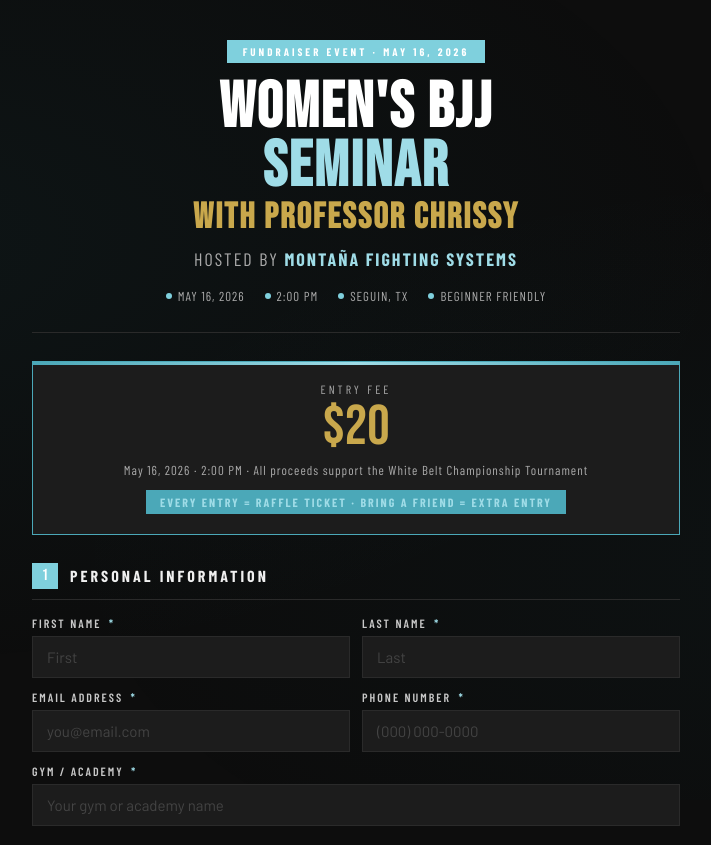
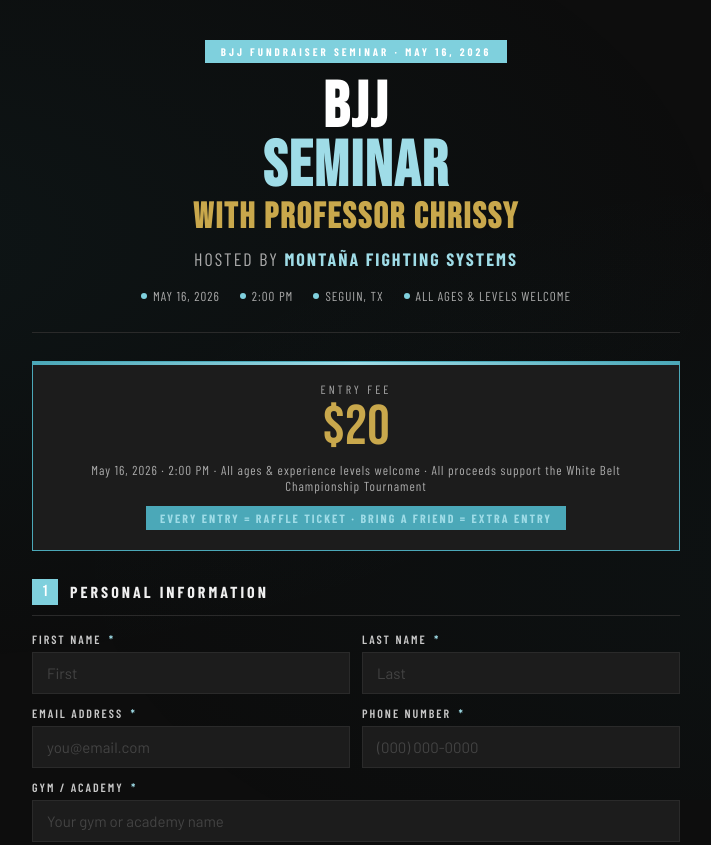
Before and after one commit to kstuart520/MFS-Seminar, a plain HTML site: page index.html in a window 1280 px wide. Shown: the top 845 px of the page, without its empty margins (284-995 px from the left). Drawn offline with nearby package versions, Linux system fonts and the light colour scheme.

Commit message:
Add files via upload

```diff
--- a/index.html
+++ b/index.html
@@ -3,7 +3,7 @@
 <head>
 <meta charset="UTF-8">
 <meta name="viewport" content="width=device-width, initial-scale=1.0">
-<title>Women's BJJ Seminar — Registration</title>
+<title>MFS BJJ Seminar — Registration</title>
 <link href="https://fonts.googleapis.com/css2?family=Bebas+Neue&family=Barlow:wght@400;500;600;700&family=Barlow+Condensed:wght@400;600;700&display=swap" rel="stylesheet">
 <style>
   :root {
@@ -521,9 +521,9 @@
 
   <!-- Header -->
   <div class="header">
-    <div class="header-badge">Fundraiser Event · May 16, 2026</div>
+    <div class="header-badge">BJJ Fundraiser Seminar · May 16, 2026</div>
     <h1>
-      Women's BJJ
+      BJJ
       <span class="highlight">Seminar</span>
       <span class="sub">with Professor Chrissy</span>
     </h1>
@@ -532,7 +532,7 @@
       <span class="meta-item"><span class="dot"></span>May 16, 2026</span>
       <span class="meta-item"><span class="dot"></span>2:00 PM</span>
       <span class="meta-item"><span class="dot"></span>Seguin, TX</span>
-      <span class="meta-item"><span class="dot"></span>Beginner Friendly</span>
+      <span class="meta-item"><span class="dot"></span>All Ages & Levels Welcome</span>
     </div>
   </div>
 
@@ -540,7 +540,7 @@
   <div class="price-banner">
     <div class="price-label">Entry Fee</div>
     <div class="price-amount">$20</div>
-    <div class="price-note">May 16, 2026 · 2:00 PM · All proceeds support the White Belt Championship Tournament</div>
+    <div class="price-note">May 16, 2026 · 2:00 PM · All ages & experience levels welcome · All proceeds support the White Belt Championship Tournament</div>
     <div class="raffle-note"> Every entry = raffle ticket · Bring a friend = extra entry</div>
   </div>
 
@@ -708,7 +708,7 @@
 
       <div class="waiver-box">
         <h4>Waiver of Liability, Release & Indemnification</h4>
-        <p>I, the undersigned participant ("Participant"), voluntarily agree to participate in the Montaña Fighting Systems Women's BJJ Seminar ("Event") to be held on May 16, 2026, at Montaña Fighting Systems, 214 E Court St, Seguin, TX 78155.</p>
+        <p>I, the undersigned participant ("Participant"), voluntarily agree to participate in the Montaña Fighting Systems BJJ Seminar ("Event") to be held on May 16, 2026, at Montaña Fighting Systems, 214 E Court St, Seguin, TX 78155.</p>
         <p><strong>Assumption of Risk:</strong> I understand and acknowledge that Brazilian Jiu-Jitsu training involves inherent risks including, but not limited to, physical contact, falls, joint stress, muscle strain, and other hazards. I voluntarily assume all such risks associated with my participation in this seminar.</p>
         <p><strong>Release of Liability:</strong> In consideration of being permitted to participate in the Event, I hereby release, waive, discharge, and covenant not to sue Montaña Fighting Systems, its owners, officers, employees, volunteers, instructors, and affiliates (collectively "Released Parties") from any and all claims, demands, losses, or damages arising from my participation, including those caused by the negligence of the Released Parties.</p>
         <p><strong>Medical Authorization:</strong> I certify that I am in good physical health and am medically able to participate in Brazilian Jiu-Jitsu training. I authorize event staff to seek emergency medical treatment on my behalf if necessary, and I accept responsibility for all associated costs.</p>
@@ -753,7 +753,7 @@
     <div class="success-icon"></div>
     <h2>You're In!</h2>
     <p style="color:var(--text-muted);font-size:15px;margin-top:8px;line-height:1.8;">
-      Thank you for registering for the Women's BJJ Seminar.<br>
+      Thank you for registering for the MFS BJJ Seminar.<br>
       We'll see you on <strong style="color:var(--teal-light)">May 16, 2026 at 2:00 PM</strong>!<br><br>
       <strong style="color:var(--gold)">214 E Court St · Seguin, TX 78155</strong><br>
       <span style="font-size:13px;"><a href="/cdn-cgi/l/email-protection" class="__cf_email__" data-cfemail="f29f9d9c86939c93949b959a869b9c95818b8186979f81b2959f939b9edc919d9f">[email&#160;protected]</a> · (830) 556-7510</span>
```
